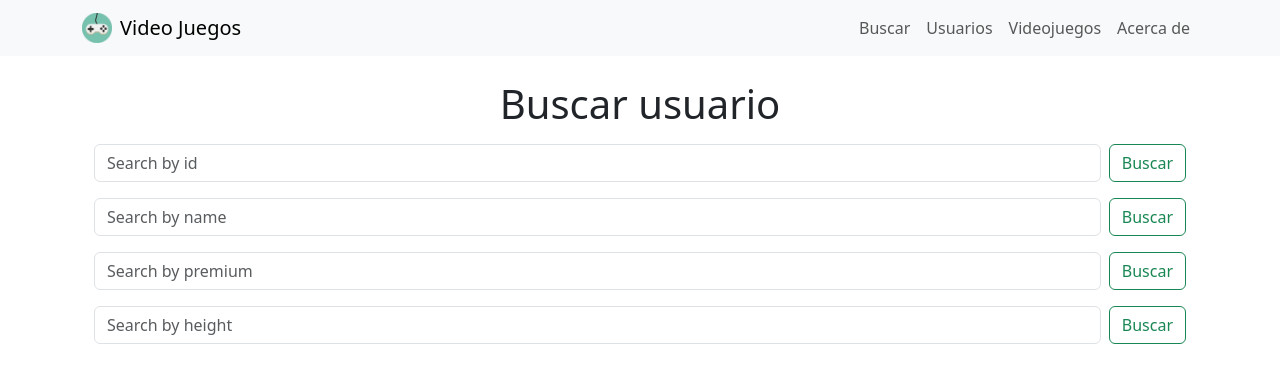
After one commit to Konan03/Cliente2Django, a Django app: page /search/ in a window 1280 px wide. The commit adds this page. Shown: the top 383 px of the page. Run offline with Django 5.2, Linux system fonts and the light colour scheme.

Commit message:
add about and search

```diff
--- a/Cliente2Django/settings.py
+++ b/Cliente2Django/settings.py
@@ -117,6 +117,11 @@ USE_TZ = True
 # https://docs.djangoproject.com/en/5.0/howto/static-files/
 
 STATIC_URL = 'static/'
+STATICFILES_DIRS = [
+    BASE_DIR / 'static',
+]
+
+
 
 # Default primary key field type
 # https://docs.djangoproject.com/en/5.0/ref/settings/#default-auto-field
--- a/Cliente2Django/urls.py
+++ b/Cliente2Django/urls.py
@@ -8,3 +8,8 @@ urlpatterns = [
     path('', include('crudApp.urls')),
 
 ]
+from django.conf import settings
+from django.conf.urls.static import static
+
+if settings.DEBUG:
+    urlpatterns += static(settings.STATIC_URL, document_root=settings.STATIC_ROOT)
--- a/crudApp/templates/crudApp/navbar.html
+++ b/crudApp/templates/crudApp/navbar.html
@@ -1,12 +1,19 @@
+{% load static %}
+<nav class="navbar navbar-expand-lg navbar-light bg-light">
 
-<nav class="navbar navbar-expand-lg navbar-light bg-light">
+
     <div class="container">
+        <img src="{% static 'img/banner-ico.png' %}" alt="icon" class="me-2" width="30" height="30">
         <a class="navbar-brand" href="{% url 'home' %}">Video Juegos</a>
-        <button class="navbar-toggler" type="button" data-bs-toggle="collapse" data-bs-target="#navbarSupportedContent" aria-controls="navbarSupportedContent" aria-expanded="false" aria-label="Toggle navigation">
+        <button class="navbar-toggler" type="button" data-bs-toggle="collapse" data-bs-target="#navbarSupportedContent"
+                aria-controls="navbarSupportedContent" aria-expanded="false" aria-label="Toggle navigation">
             <span class="navbar-toggler-icon"></span>
         </button>
         <div class="collapse navbar-collapse" id="navbarSupportedContent">
             <ul class="navbar-nav ms-auto">
+                <li class="nav-item">
+                    <a class="nav-link" href="{% url 'search' %}">Buscar</a>
+                </li>
                 <li class="nav-item">
                     <a class="nav-link" href="{% url 'usuario' %}">Usuarios</a>
                 </li>
--- /dev/null
+++ b/crudApp/templates/crudApp/search.html
@@ -0,0 +1,53 @@
+<!DOCTYPE html>
+<html lang="es">
+<head>
+    <meta charset="UTF-8">
+    <meta name="viewport" content="width=device-width, initial-scale=1.0">
+    <title>Buscar Usuario</title>
+    <link href="https://cdn.jsdelivr.net/npm/bootstrap@5.3.0-alpha1/dist/css/bootstrap.min.css" rel="stylesheet">
+</head>
+<body>
+{% include 'crudApp/navbar.html' %}
+
+{% block content %}
+
+    <div class="container mt-4">
+        <h1 class="mb-3 d-flex justify-content-center">Buscar usuario</h1>
+        <div class="container-fluid">
+            <form class="d-flex mb-3" action="{% url 'update_usuario' %}" method="GET">
+                <input class="form-control me-2" type="search" placeholder="Search by id" aria-label="Search" name="id">
+                <button class="btn btn-outline-success" type="submit">Buscar</button>
+            </form>
+        </div>
+
+        <div class="container-fluid">
+            <form class="d-flex mb-3" action="{% url 'update_usuario' %}" method="GET">
+                <input class="form-control me-2" type="search" placeholder="Search by name" aria-label="Search"
+                       name="id">
+                <button class="btn btn-outline-success" type="submit">Buscar</button>
+            </form>
+        </div>
+
+        <div class="container-fluid">
+            <form class="d-flex mb-3" action="{% url 'update_usuario' %}" method="GET">
+                <input class="form-control me-2" type="search" placeholder="Search by premium" aria-label="Search"
+                       name="id">
+                <button class="btn btn-outline-success" type="submit">Buscar</button>
+            </form>
+        </div>
+
+        <div class="container-fluid">
+            <form class="d-flex mb-3" action="{% url 'update_usuario' %}" method="GET">
+                <input class="form-control me-2" type="search" placeholder="Search by height " aria-label="Search"
+                       name="id">
+                <button class="btn btn-outline-success" type="submit">Buscar</button>
+            </form>
+        </div>
+    </div>
+
+{% endblock %}
+
+<script src="https://cdn.jsdelivr.net/npm/bootstrap@5.3.0-alpha1/dist/js/bootstrap.bundle.min.js"></script>
+
+</body>
+</html>
--- a/crudApp/urls.py
+++ b/crudApp/urls.py
@@ -1,6 +1,6 @@
 from django.urls import path
 from .views import lista_usuarios, home, UserView, VideogameView, AboutView, delete_usuario, view_usuario, \
-    update_usuario
+    update_usuario, SearchView
 from .views import add_usuario
 
 
@@ -11,6 +11,7 @@ urlpatterns = [
     path('usuario/', UserView.as_view(), name='usuario'),  # Para la página general de usuario donde estarán los botones de CRUD
     path('videojuego/', VideogameView.as_view(), name='videojuego'),  # Para la sección de videojuegos
     path('about/', AboutView.as_view(), name='about'),  # Para la página de "Acerca de"
+    path('search/', SearchView.as_view(), name='search'),  # Para la página de "Acerca de"
     path('usuario/crear/', add_usuario, name='add_usuario'),
     path('usuario/eliminar/', delete_usuario, name='delete_usuario'),
     path('usuario/verUsuarios/', view_usuario, name='view_usuario'),
--- a/crudApp/views.py
+++ b/crudApp/views.py
@@ -40,7 +40,11 @@ class VideogameView(View):
 
 class AboutView(View):
     def get(self, request):
-        return render(request, 'about.html')
+        return render(request, 'crudApp/about.html')
+
+class SearchView(View):
+    def get(self, request):
+        return render(request, 'crudApp/search.html')
 
 
 def add_usuario(request):
```
Also changed, not shown: crudApp/templates/crudApp/CrudUsuario/ReadU.html (+19 -14 lines), crudApp/templates/crudApp/about.html (+65 -0 lines), crudApp/templates/crudApp/home.html (+12 -7 lines), static/img/banner-ico.png (added), static/img/juan.jpg (added), static/img/manuel.jpg (added), static/img/mariana.jpg (added), static/img/sebastian.jpg (added). Lines whose indentation alone changed are shown as unchanged.
